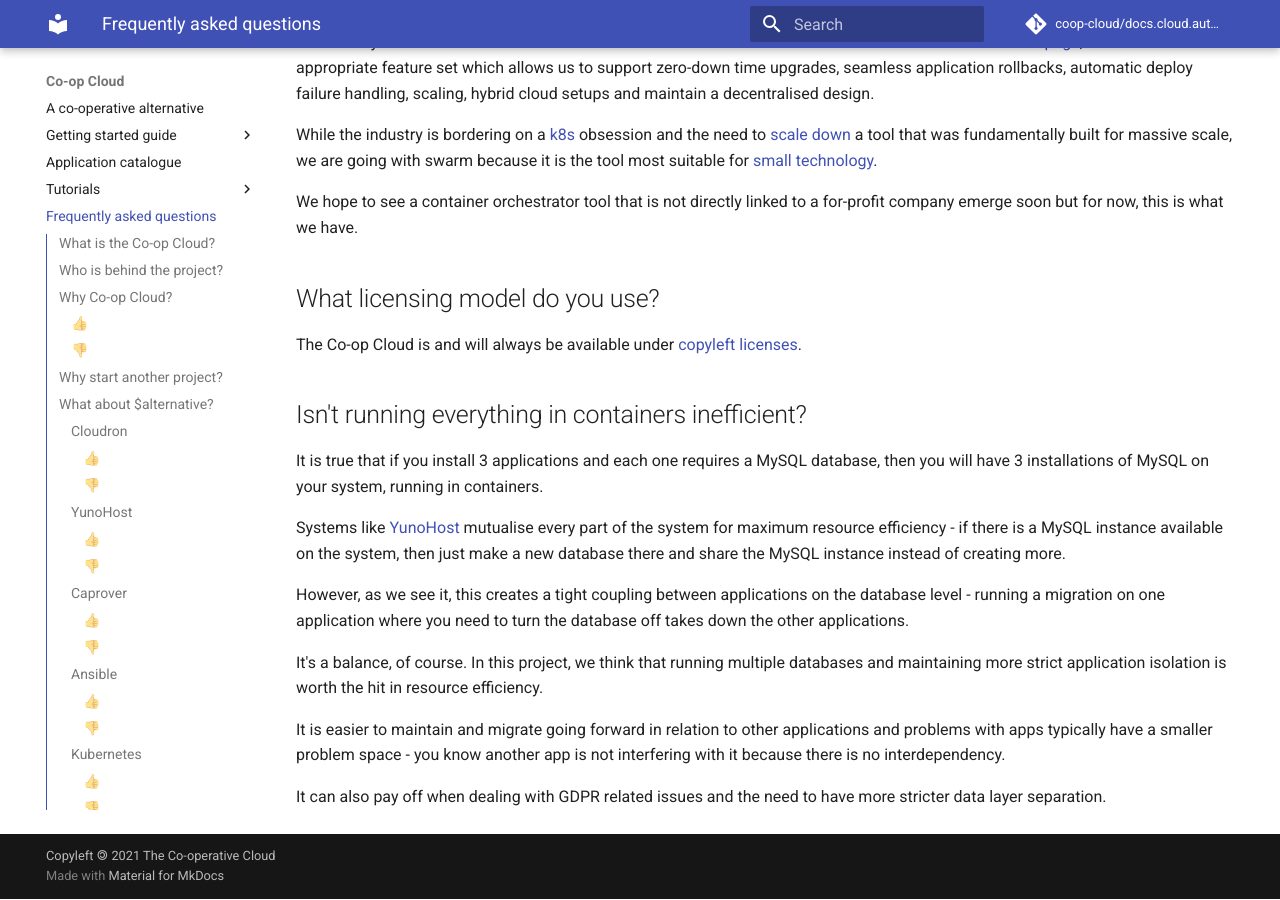
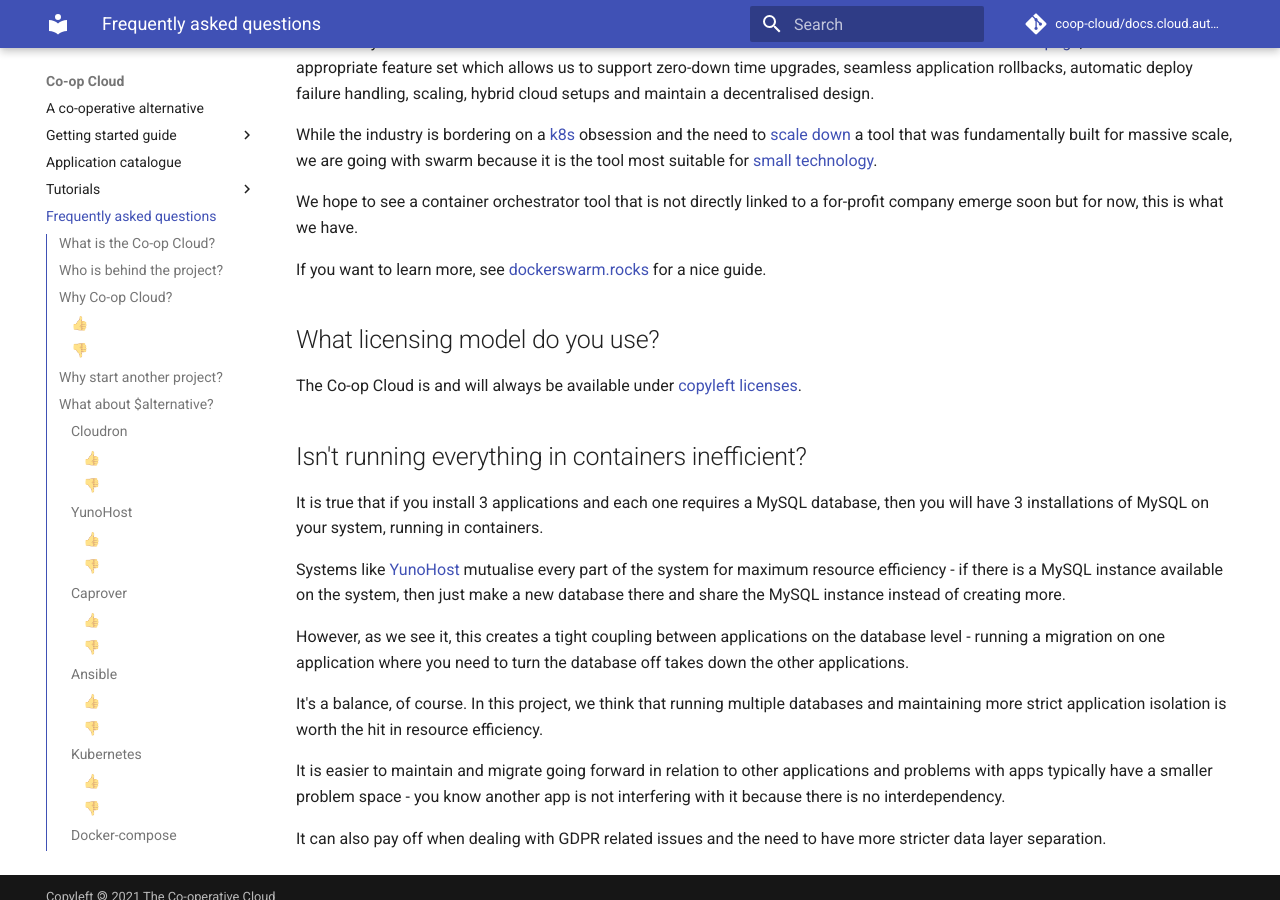
Before and after one commit to mayel/docs.coopcloud.tech, an MkDocs documentation site: the page built from docs/faq.md, in a window 1280 px wide and 900 px high, scrolled down 6194 px. Built offline with MkDocs 1.6.1 and Material for MkDocs 9.7.7, drawn with Linux system fonts in a browser that asks for light colours.

Commit message:
Add link to nice site

```diff
--- a/docs/faq.md
+++ b/docs/faq.md
@@ -210,6 +210,8 @@
 
 We hope to see a container orchestrator tool that is not directly linked to a for-profit company emerge soon but for now, this is what we have.
 
+If you want to learn more, see [dockerswarm.rocks](https://dockerswarm.rocks/) for a nice guide.
+
 ## What licensing model do you use?
 
 The Co-op Cloud is and will always be available under [copyleft licenses](https://en.wikipedia.org/wiki/Copyleft).
```
